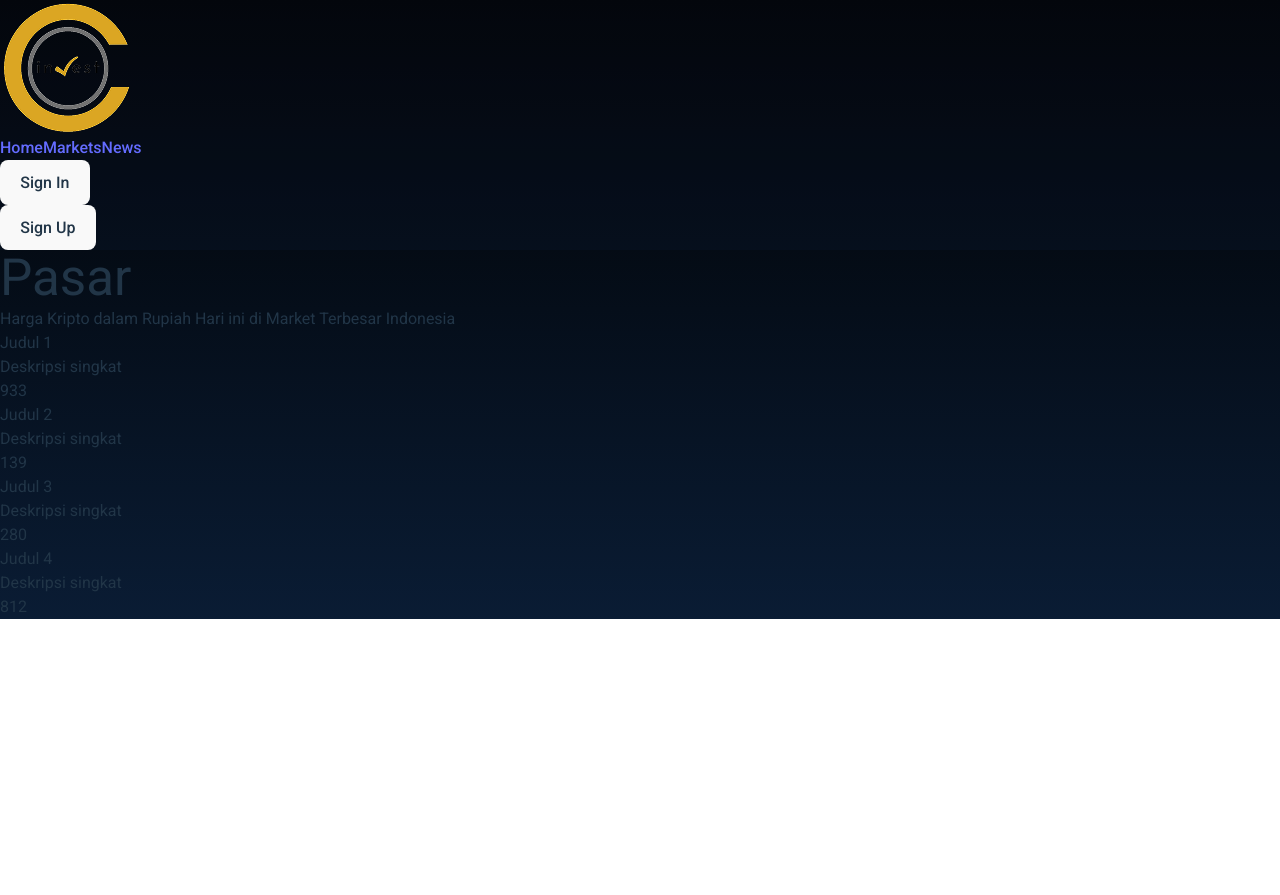
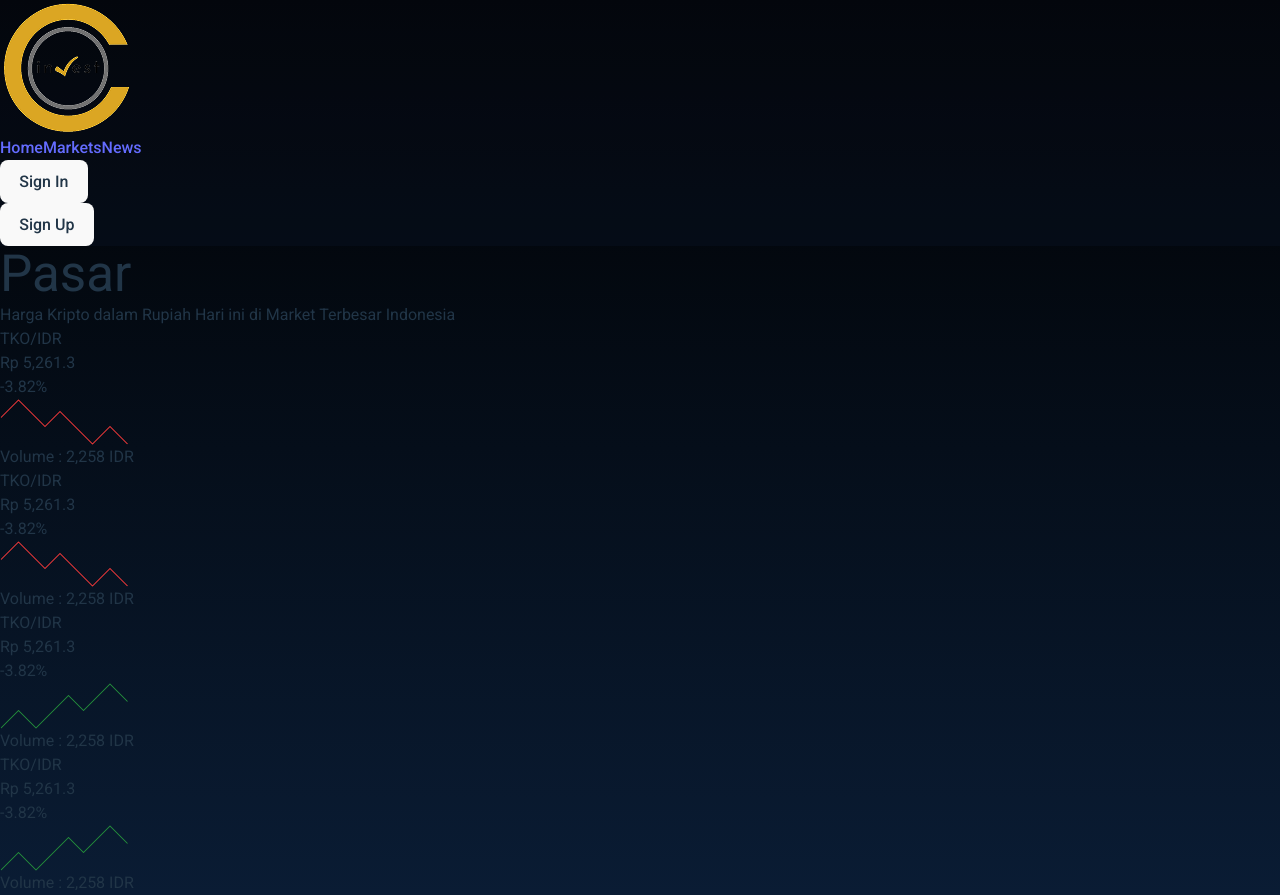
Before and after one commit to ddhewitte/bu-frontend, a React (Vite) app: page / in a window 1280 px wide. Before the commit the page ends 800 px from the top, so only its background shows below. Built offline with nearby package versions, Linux system fonts and the light colour scheme.

Commit message:
vector graphic in Rate grid

```diff
--- a/src/index.css
+++ b/src/index.css
@@ -36,7 +36,6 @@ h1 {
 
 button {
   border-radius: 8px;
-  border: 1px solid transparent;
   padding: 0.6em 1.2em;
   font-size: 1em;
   font-weight: 500;
--- a/src/pages/Rate.jsx
+++ b/src/pages/Rate.jsx
@@ -1,32 +1,63 @@
-export default function Rate(){
+import vector1 from './../assets/vector1.png'
+import vector2 from './../assets/vector2.png'
+
+export default function Rate() {
     return (
-        <div className="px-6 py-10">
+        <div>
             {/* Title */}
             <h1 className="text-[40px] font-bold text-left text-white mb-2">
                 Pasar
             </h1>
 
-            {/* Subtitle */}
             <p className="text-[16px] text-left text-white mb-6">
                 Harga Kripto dalam Rupiah Hari ini di Market Terbesar Indonesia
             </p>
 
-            {/* 4 Kotak Grafik Responsive */}
+            {/* Rate Grafik */}
             <div className="grid grid-cols-1 sm:grid-cols-2 lg:grid-cols-4 gap-4">
-              {[1, 2, 3, 4].map((box, index) => (
+                {[1, 2].map((box, index) => (
                     <div
                         key={index}
                         className="bg-[#13213F]/40 rounded-xl p-4 flex justify-between items-center h-[130px]"
                     >
-                  {/* Kolom kiri */}
-                  <div className="text-white">
-                    <p className="font-semibold text-lg">Judul {box}</p>
-                    <p className="text-sm opacity-70">Deskripsi singkat</p>
+                        <div className="flex flex-col justify-between w-[40%] h-full">
+                            <div className="text-sm font-normal text-gray-600">TKO/IDR</div>
+                            <div className="text-[20px] font-bold text-white whitespace-nowrap">Rp 5,261.3</div>
+                            <div className="text-sm font-normal text-[#FF3B3B]">-3.82%</div>
                         </div>
 
-                  {/* Kolom kanan */}
-                  <div className="text-white text-2xl font-bold">
-                    {Math.floor(Math.random() * 1000)}
+                        <div className="flex flex-col items-end w-[60%] pl-4">
+                            <div className="w-full h-[70%] rounded-md flex items-center justify-center">
+                                <span className="text-xs text-white"><img src={vector1}/></span>
+                            </div>
+
+                            <div className="text-[14px] font-bold text-[#959595] whitespace-nowrap">
+                                Volume : 2,258 IDR
+                            </div>
+                        </div>
+                    </div>
+                ))}
+
+                {[1, 2].map((box, index) => (
+                    <div
+                        key={index}
+                        className="bg-[#13213F]/40 rounded-xl p-4 flex justify-between items-center h-[130px]"
+                    >
+                        <div className="flex flex-col justify-between w-1/3 h-full">
+                            <div className="text-sm font-normal text-gray-600">TKO/IDR</div>
+                            <div className="text-[20px] font-bold text-white whitespace-nowrap">Rp 5,261.3</div>
+                            <div className="text-sm font-normal text-[#6EDC86]">-3.82%</div>
+                        </div>
+
+
+                        <div className="flex flex-col items-end w-[60%] pl-4">
+                            <div className="w-full h-[70%] rounded-md flex items-center justify-center">
+                                <span className="text-xs text-white"><img src={vector2}/></span>
+                            </div>
+
+                            <div className="text-[14px] font-bold text-[#959595] whitespace-nowrap">
+                                Volume : 2,258 IDR
+                            </div>
                         </div>
                     </div>
                 ))}
```
Also changed, not shown: src/assets/vector1.png (added), src/assets/vector2.png (added). Lines whose indentation alone changed are shown as unchanged.
